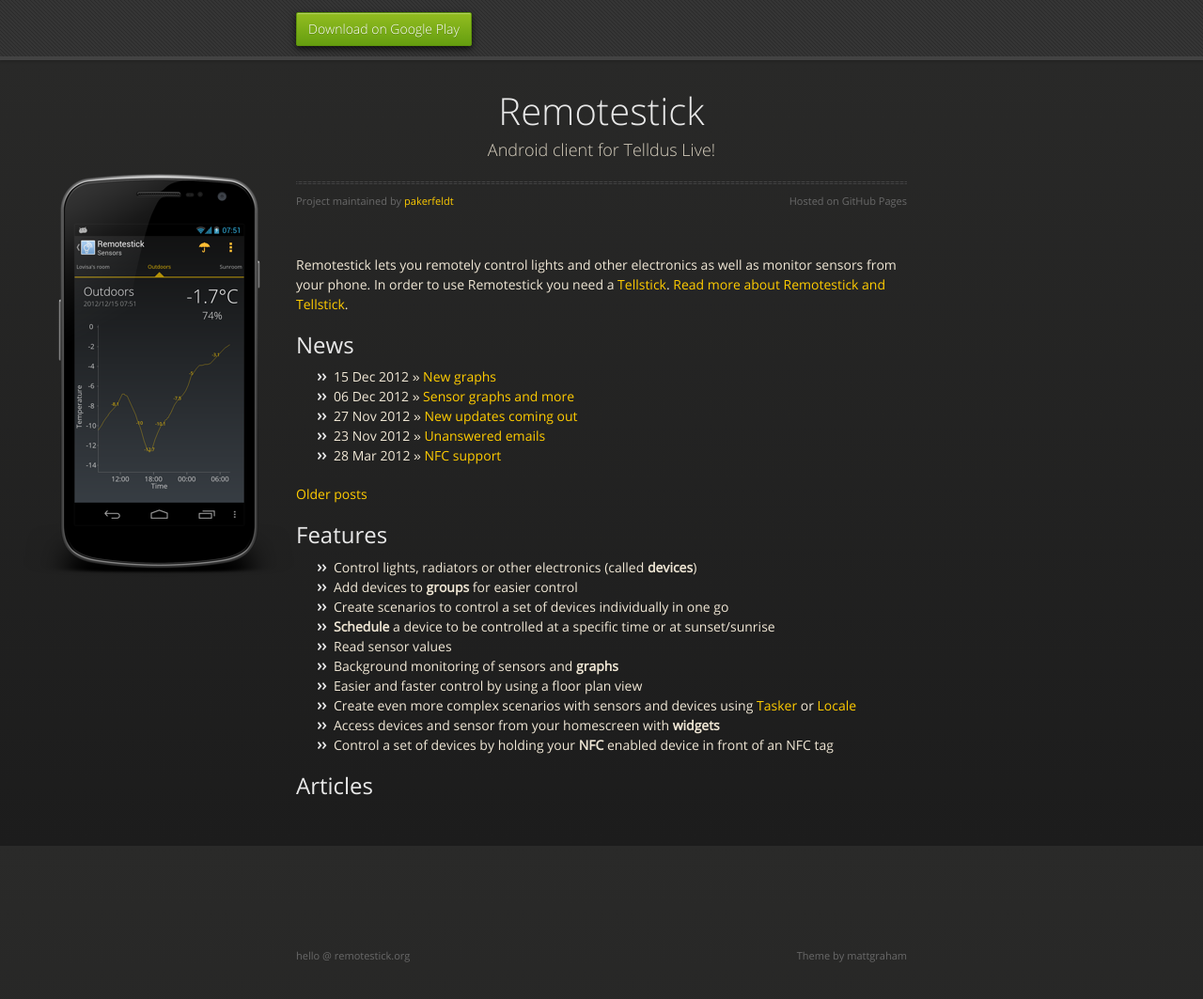
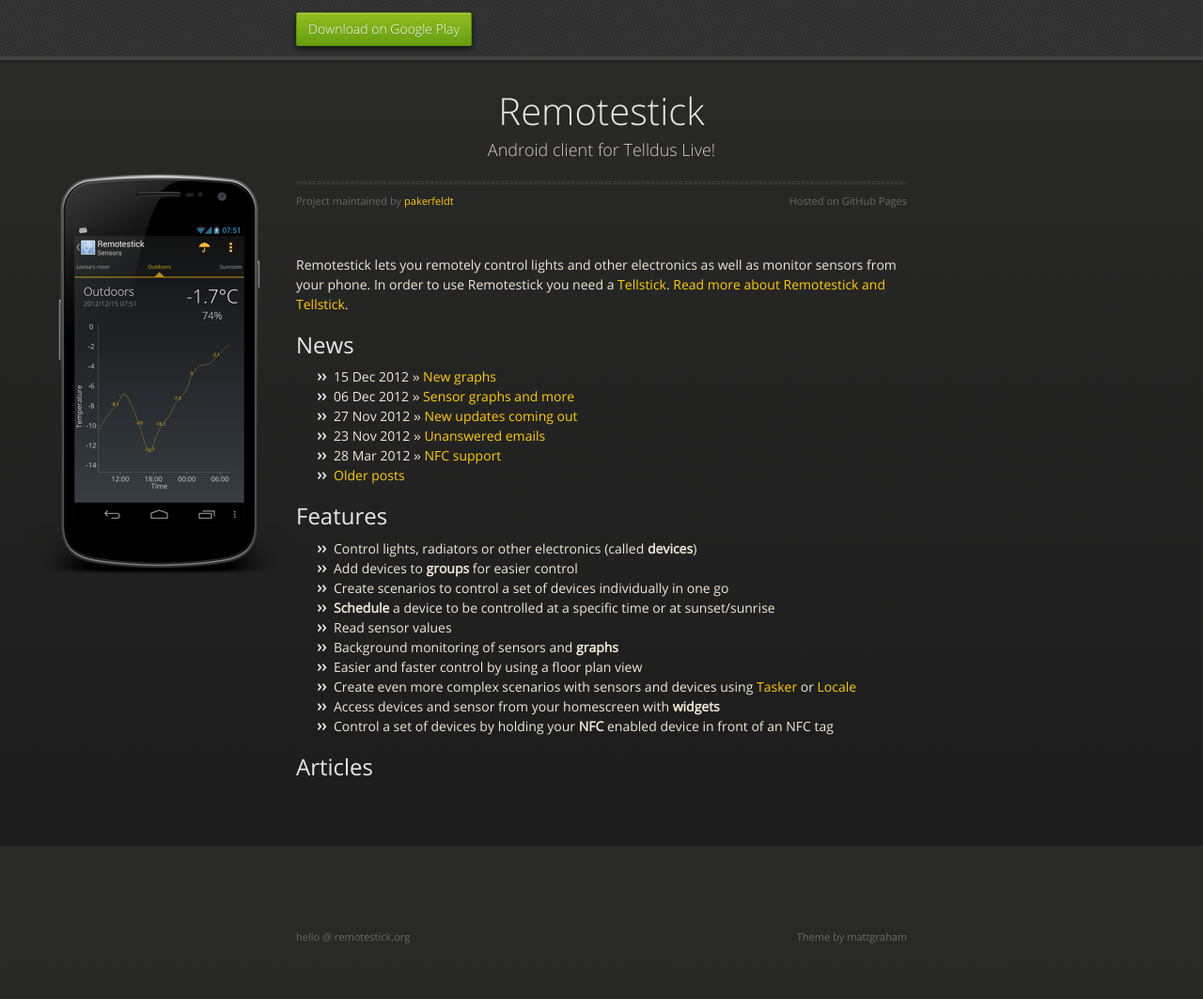
Before and after one commit to pakerfeldt/remotestick-server, a Jekyll site: the page built from index.html, in a window 1280 px wide and 1164 px high. Shown: the top 1063 px of the window at 94% size. Built offline with Jekyll 4.4.1, drawn with Linux system fonts in a browser that asks for light colours; nearby versions of some CDN libraries; Markdown is read by kramdown in place of the engine named in the settings.

Commit message:
New layout

```diff
--- a/index.html
+++ b/index.html
@@ -13,8 +13,9 @@
     {% for post in site.categories.news limit:5 %}
       <li><span>{{ post.date | date_to_string }}</span> &raquo; <a href="{{ post.url }}">{{ post.title }}</a></li>
     {% endfor %}
+    <li><a href="/archive.html">Older posts</a></li>
   </ul>
-  <a href="/archive.html">Older posts</a>
+
   </p>
   <p>
     <h2>Features</h2>
```
